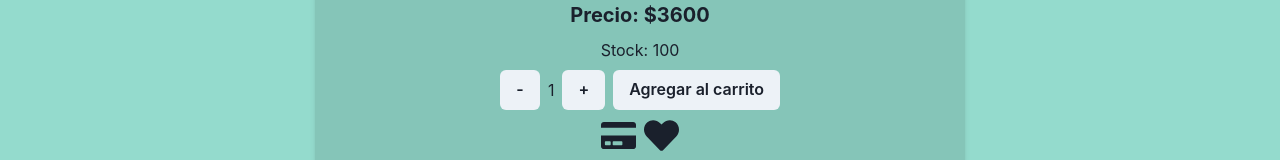
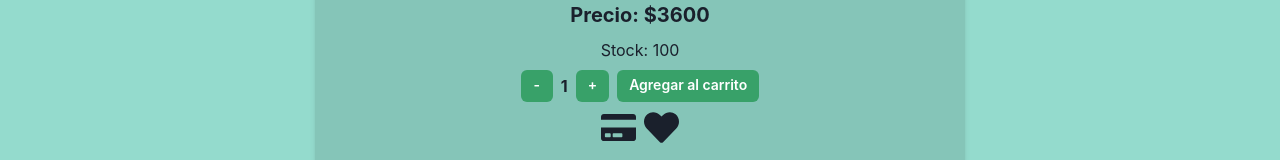
Before and after one commit to ncastrovillari/proyecto-reactjs, a React (Create React App) app: page /product/1 in a window 1280 px wide. Shown: the part 577-737 px from the top of the page. Built offline with nearby package versions, Linux system fonts and the light colour scheme; a web font is replaced by a local one.

Commit message:
clase 9 sincronizar counter

```diff
--- a/src/App.jsx
+++ b/src/App.jsx
@@ -3,6 +3,7 @@ import { ChakraProvider } from "@chakra-ui/react";
 import { Navbar } from "./components/Navbar";
 import { ItemListContainer } from "./components/ItemListContainer";
 import { ItemDetailContainer } from "./components/ItemDetailContainer";
+import { Cart } from "./components/Cart"
 import { BrowserRouter, Routes, Route } from "react-router-dom";
 
 function App() {
@@ -14,6 +15,7 @@ function App() {
           <Route path="/" element={<ItemListContainer greeting="Bienvenidos a la tienda de Bodega Creación" />} />
           <Route path="/category/:category" element={<ItemListContainer greeting="Bienvenidos a la tienda de Bodega Creación" />} />
           <Route path="/product/:id" element={<ItemDetailContainer /> } />
+          <Route path="/cart" element={<Cart />} />
         </Routes>
       </BrowserRouter>
     </ChakraProvider>
--- /dev/null
+++ b/src/components/Cart/index.jsx
@@ -0,0 +1,8 @@
+
+const Cart = () => {
+    return (
+        <div>Cart</div>
+    )
+}
+
+export { Cart }
--- a/src/components/ItemDetail/index.jsx
+++ b/src/components/ItemDetail/index.jsx
@@ -1,10 +1,18 @@
-import { Center, Image, VStack, HStack, Heading, Text } from "@chakra-ui/react"
+import { Center, Image, VStack, HStack, Heading, Text, Button } from "@chakra-ui/react"
+import { useState } from "react"
 import { FaCreditCard, FaHeart } from "react-icons/fa"
+import { NavLink } from "react-router-dom"
 import { ItemCount } from "../ItemCount"
 
 const ItemDetail = ({ listProduct }) => {
 
-    const { image, product, price, stock, description, } = listProduct
+    const { image, product, price, stock, description, initial } = listProduct
+
+    const [ agregado, setAgregado ] = useState(false)
+
+    const onAdd = () => {
+        setAgregado(true)
+    }
 
     return (
         <Center>
@@ -14,7 +22,14 @@ const ItemDetail = ({ listProduct }) => {
                 <Text>{description}</Text>
                 <Text fontSize="xl" as="b">Precio: ${price}</Text>
                 <Text>Stock: {stock}</Text>
-                <ItemCount initial={1} stock={20} onAdd={() => { }} />
+                {
+                    agregado ?
+                        <NavLink to="/cart">
+                            <Button variant="solid" colorScheme="green" size="sm">Ir al carrito</Button>
+                        </NavLink>
+                        :
+                        <ItemCount initial={initial} stock={stock} onAdd={onAdd} />
+                }
                 <HStack>
                     <FaCreditCard size="35px"></FaCreditCard>
                     <FaHeart size="35px"></FaHeart>
--- a/src/components/cartWidget/index.jsx
+++ b/src/components/cartWidget/index.jsx
@@ -1,11 +1,12 @@
 import React from "react";
 import { FaShoppingCart } from "react-icons/fa";
+import { NavLink } from "react-router-dom";
 
 const CartWidget = () => {
     return(
-        <>
+        <NavLink to="/cart">
             <FaShoppingCart />
-        </>
+        </NavLink>
     )
 }
 
--- a/src/components/itemCount/index.jsx
+++ b/src/components/itemCount/index.jsx
@@ -10,10 +10,10 @@ const ItemCount = ({ initial, stock, onAdd }) => {
 
     return(
         <HStack>
-            <Button onClick={restar}>-</Button>
-            <Text>{count}</Text>
-            <Button onClick={sumar}>+</Button>
-            <Button>Agregar al carrito</Button>
+            <Button variant="solid" colorScheme="green" size="sm" onClick={restar}>-</Button>
+            <Text as="b">{count}</Text>
+            <Button variant="solid" colorScheme="green" size="sm" onClick={sumar}>+</Button>
+            <Button variant="solid" colorScheme="green" size="sm" onClick={onAdd}>Agregar al carrito</Button>
         </HStack>
     )
 }
```
